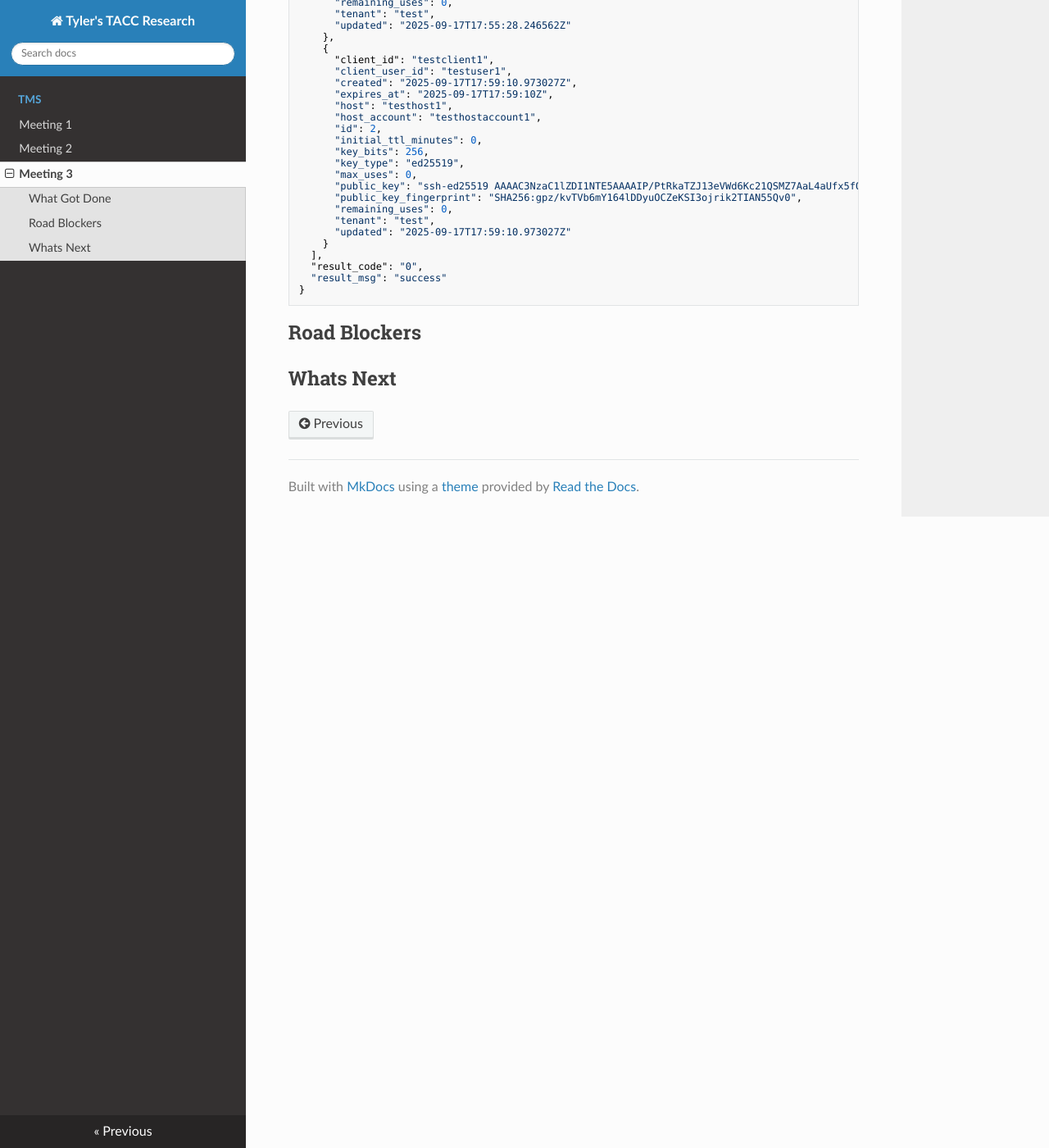
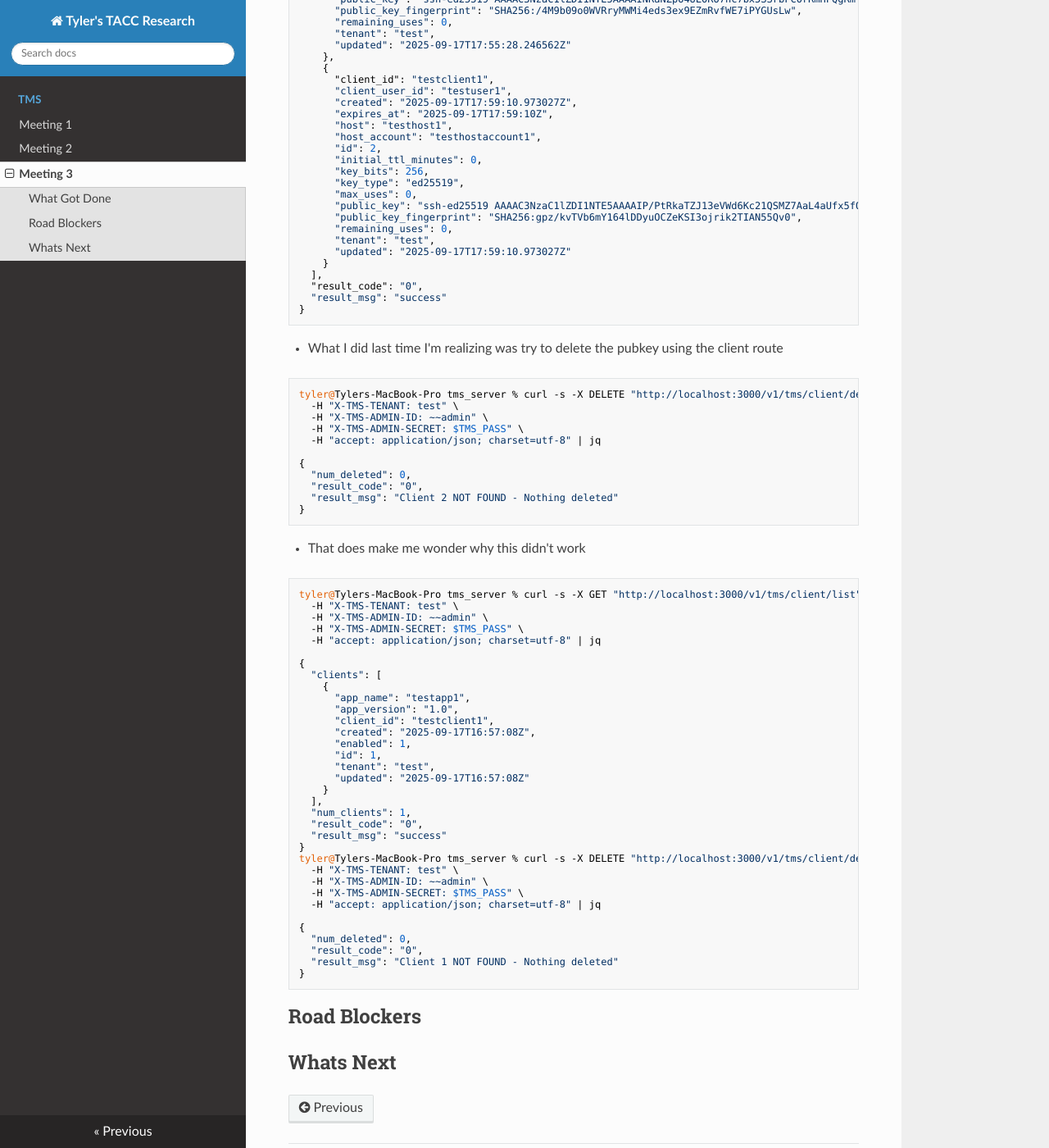
Before and after one commit to tyler0852/tylers-tacc-research, an MkDocs documentation site: the page built from docs/tms/meeting-3.md, in a window 1280 px wide and 1400 px high, scrolled down 1566 px. Shown: the whole window at 82% size. Built offline with MkDocs 1.6.1, drawn with Linux system fonts in a browser that asks for light colours; nearby versions of some CDN libraries; some of the changed text lies outside the part shown.

Commit message:
Update meeting-3.md

````diff
--- a/docs/tms/meeting-3.md
+++ b/docs/tms/meeting-3.md
@@ -111,6 +111,57 @@ tyler@Tylers-MacBook-Pro tms_server % curl -s -X GET "http://localhost:3000/v1/t
   "result_msg": "success"
 }
 ```
+- What I did last time I'm realizing was try to delete the pubkey using the client route
+```bash
+tyler@Tylers-MacBook-Pro tms_server % curl -s -X DELETE "http://localhost:3000/v1/tms/client/del/2" \
+  -H "X-TMS-TENANT: test" \
+  -H "X-TMS-ADMIN-ID: ~~admin" \
+  -H "X-TMS-ADMIN-SECRET: $TMS_PASS" \
+  -H "accept: application/json; charset=utf-8" | jq
+
+{
+  "num_deleted": 0,
+  "result_code": "0",
+  "result_msg": "Client 2 NOT FOUND - Nothing deleted"
+}
+```
+- That does make me wonder why this didn't work
+```bash
+tyler@Tylers-MacBook-Pro tms_server % curl -s -X GET "http://localhost:3000/v1/tms/client/list" \
+  -H "X-TMS-TENANT: test" \
+  -H "X-TMS-ADMIN-ID: ~~admin" \
+  -H "X-TMS-ADMIN-SECRET: $TMS_PASS" \
+  -H "accept: application/json; charset=utf-8" | jq
+
+{
+  "clients": [
+    {
+      "app_name": "testapp1",
+      "app_version": "1.0",
+      "client_id": "testclient1",
+      "created": "2025-09-17T16:57:08Z",
+      "enabled": 1,
+      "id": 1,
+      "tenant": "test",
+      "updated": "2025-09-17T16:57:08Z"
+    }
+  ],
+  "num_clients": 1,
+  "result_code": "0",
+  "result_msg": "success"
+}
+tyler@Tylers-MacBook-Pro tms_server % curl -s -X DELETE "http://localhost:3000/v1/tms/client/del/1" \
+  -H "X-TMS-TENANT: test" \
+  -H "X-TMS-ADMIN-ID: ~~admin" \
+  -H "X-TMS-ADMIN-SECRET: $TMS_PASS" \
+  -H "accept: application/json; charset=utf-8" | jq
+
+{
+  "num_deleted": 0,
+  "result_code": "0",
+  "result_msg": "Client 1 NOT FOUND - Nothing deleted"
+}
+```
 
 
 ## Road Blockers
````
Also changed, not shown: other parts of docs/tms/meeting-3.md (+1 -1 lines).
